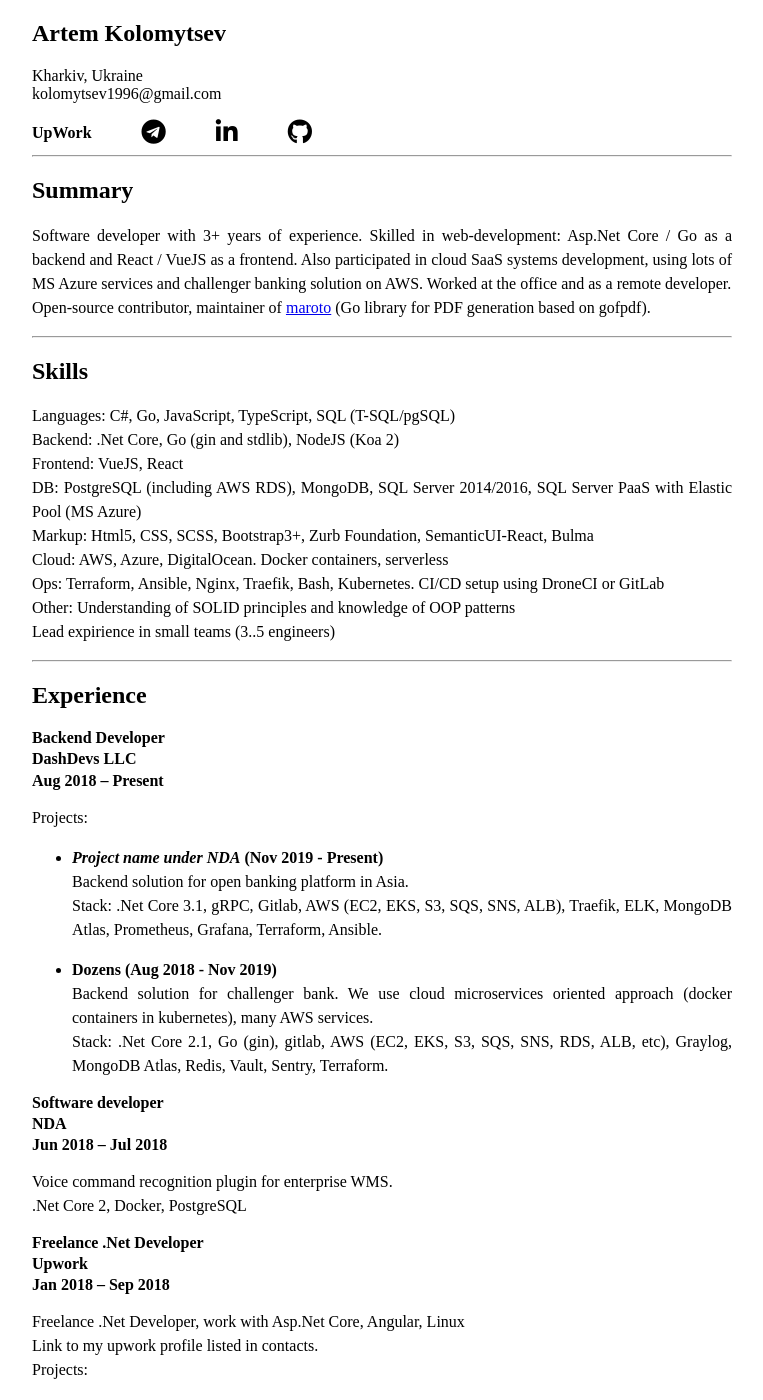
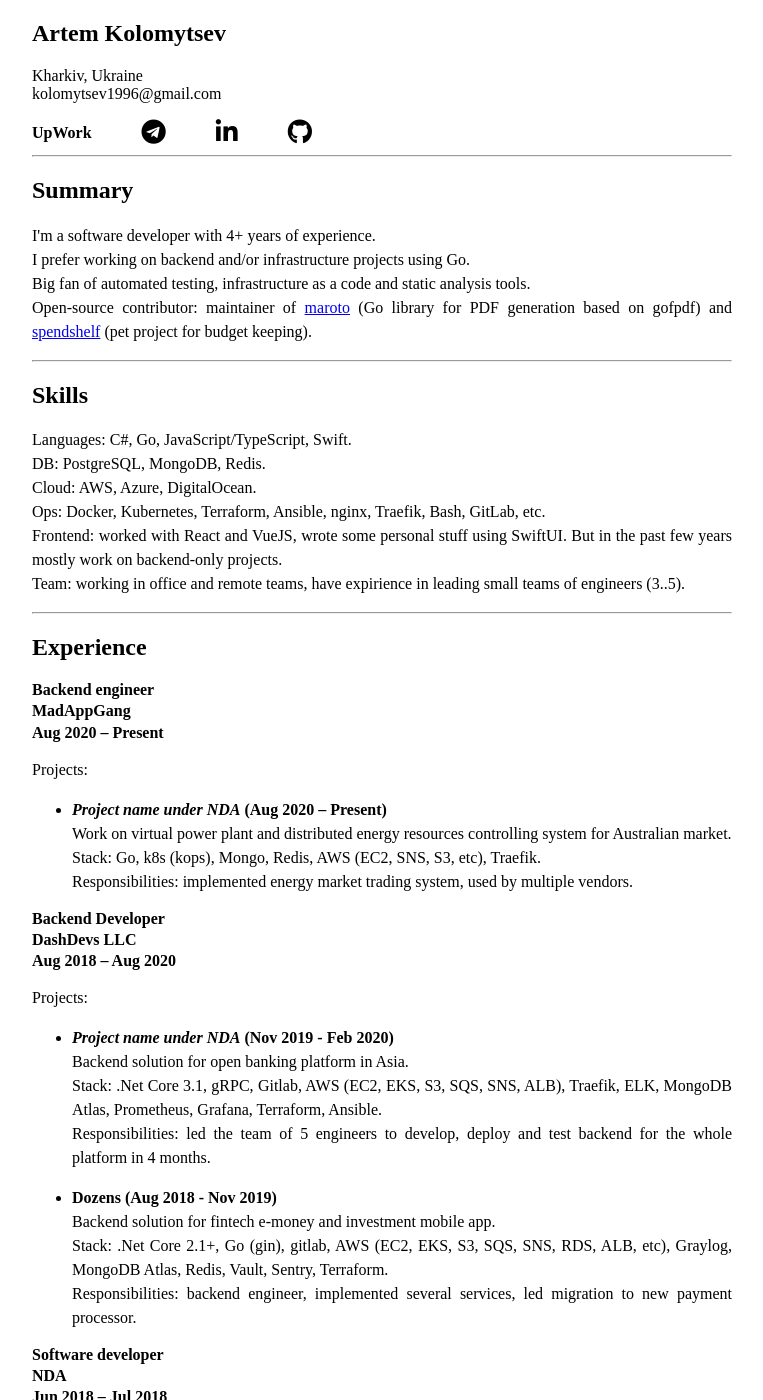
Before and after one commit to SuddenGunter/SuddenGunter.github.io, a Jekyll site: the page cv.html, which Jekyll copies as it is, in a window 1280 px wide and 1400 px high. Shown: the whole window, without its empty margins (258-1021 px from the left). Built offline with Jekyll 4.4.1, drawn with Linux system fonts in a browser that asks for light colours; nearby versions of some CDN libraries; some of the changed text lies outside the part shown.

Commit message:
update cv

```diff
--- a/cv.html
+++ b/cv.html
@@ -45,50 +45,68 @@
         <section id="summary">
             <h2>Summary</h2>
             <p class="large-text">
-                Software developer with 3+ years of experience. Skilled in web-development: Asp.Net Core / Go as a backend and React / VueJS
-                as a frontend. Also participated in cloud SaaS systems development, using lots of MS Azure services and challenger banking solution on AWS.
-                Worked at the office and as a remote developer. <br>
-                Open-source contributor, maintainer of <a href="https://github.com/johnfercher/maroto/graphs/contributors"> maroto</a> (Go library for PDF generation based on gofpdf).
+                I'm a software developer with 4+ years of experience. <br>
+                I prefer working on backend and/or infrastructure projects using Go.<br>
+                Big fan of automated testing, infrastructure as a code and static analysis tools.<br>
+                Open-source contributor: maintainer of <a href="https://github.com/johnfercher/maroto/graphs/contributors"> maroto</a>
+                (Go library for PDF generation based on gofpdf) and <a href="https://github.com/lungria/spendshelf-backend/pulls">spendshelf</a> (pet project for budget keeping).
             </p>
             <hr>
         </section>
         <section id="skills">
             <h2>Skills</h2>
             <p class="large-text">
-                Languages: C#, Go, JavaScript, TypeScript, SQL (T-SQL/pgSQL)
-                <br> Backend: .Net Core, Go (gin and stdlib), NodeJS (Koa 2)
-                <br> Frontend: VueJS, React
-                <br> DB: PostgreSQL (including AWS RDS), MongoDB, SQL Server 2014/2016, SQL Server PaaS with Elastic Pool (MS Azure)
-                <br> Markup: Html5, CSS, SCSS, Bootstrap3+, Zurb Foundation, SemanticUI-React, Bulma
-                <br> Cloud: AWS, Azure, DigitalOcean. Docker containers, serverless
-                <br> Ops: Terraform, Ansible, Nginx, Traefik, Bash, Kubernetes. CI/CD setup using DroneCI or GitLab
-                <br> Other: Understanding of SOLID principles and knowledge of OOP patterns
-                <br> Lead expirience in small teams (3..5 engineers)
+                Languages: C#, Go, JavaScript/TypeScript, Swift.
+                <br> DB: PostgreSQL, MongoDB, Redis.
+                <br> Cloud: AWS, Azure, DigitalOcean.
+                <br> Ops: Docker, Kubernetes, Terraform, Ansible, nginx, Traefik, Bash, GitLab, etc.
+                <br> Frontend: worked with React and VueJS, wrote some personal stuff using SwiftUI. But in the past few years mostly work on backend-only projects.
+                <br> Team: working in office and remote teams, have expirience in leading small teams of engineers (3..5).
             </p>
             <hr>
         </section>
         <section id="experience">
             <h2>Experience</h2>
             <div class="job-place">
-                <h4>Backend Developer</h4>
-                <h4>DashDevs LLC</h4>
-                <h4>Aug 2018 – Present</h4>
+                <h4>Backend engineer</h4>
+                <h4>MadAppGang</h4>
+                <h4>Aug 2020 – Present</h4>
                 <p class="large-text">
                     Projects:
                 </p>
                 <ul class="large-text">
                     <li>
                         <p>
-                            <span class="job-place_project-name"><i>Project name under NDA</i> (Nov 2019 - Present)</span>
+                            <span class="job-place_project-name"><i>Project name under NDA</i> (Aug 2020 – Present)</span>
+                            <br> Work on virtual power plant and distributed energy resources controlling system for Australian market.
+                            <br> Stack: Go, k8s (kops), Mongo, Redis, AWS (EC2, SNS, S3, etc), Traefik.
+                            <br>Responsibilities: implemented energy market trading system, used by multiple vendors.
+                        </p>
+                    </li>
+                </ul>
+            </div>
+            <div class="job-place">
+                <h4>Backend Developer</h4>
+                <h4>DashDevs LLC</h4>
+                <h4>Aug 2018 – Aug 2020</h4>
+                <p class="large-text">
+                    Projects:
+                </p>
+                <ul class="large-text">
+                    <li>
+                        <p>
+                            <span class="job-place_project-name"><i>Project name under NDA</i> (Nov 2019 - Feb 2020)</span>
                             <br> Backend solution for open banking platform in Asia.
                             <br>Stack: .Net Core 3.1, gRPC, Gitlab, AWS (EC2, EKS, S3, SQS, SNS, ALB), Traefik, ELK, MongoDB Atlas, Prometheus, Grafana, Terraform, Ansible.
+                            <br>Responsibilities: led the team of 5 engineers to develop, deploy and test backend for the whole platform in 4 months.
                         </p>
                     </li>
                     <li>
                         <p>
                             <span class="job-place_project-name">Dozens (Aug 2018 - Nov 2019)</span>
-                            <br> Backend solution for challenger bank.
-                            We use cloud microservices oriented approach (docker containers in kubernetes), many AWS services.<br>Stack: .Net Core 2.1, Go (gin), gitlab, AWS (EC2, EKS, S3, SQS, SNS, RDS, ALB, etc), Graylog, MongoDB Atlas, Redis, Vault, Sentry, Terraform.
+                            <br> Backend solution for fintech e-money and investment mobile app.
+                            <br>Stack: .Net Core 2.1+, Go (gin), gitlab, AWS (EC2, EKS, S3, SQS, SNS, RDS, ALB, etc), Graylog, MongoDB Atlas, Redis, Vault, Sentry, Terraform.
+                            <br>Responsibilities: backend engineer, implemented several services, led migration to new payment processor.
                         </p>
                     </li>
                 </ul>
@@ -133,7 +151,7 @@
                 <h4>SSA Group</h4>
                 <h4>Jan 2017 – Jan 2018</h4>
                 <p class="large-text">
-                    SaaS development using Microsoft Azure and Asp.Net Core.
+                    SaaS platform development using Microsoft Azure and Asp.Net Core.
                     <br> Microsoft Dynamics CRM plugins development
                 </p>
             </div>
```
